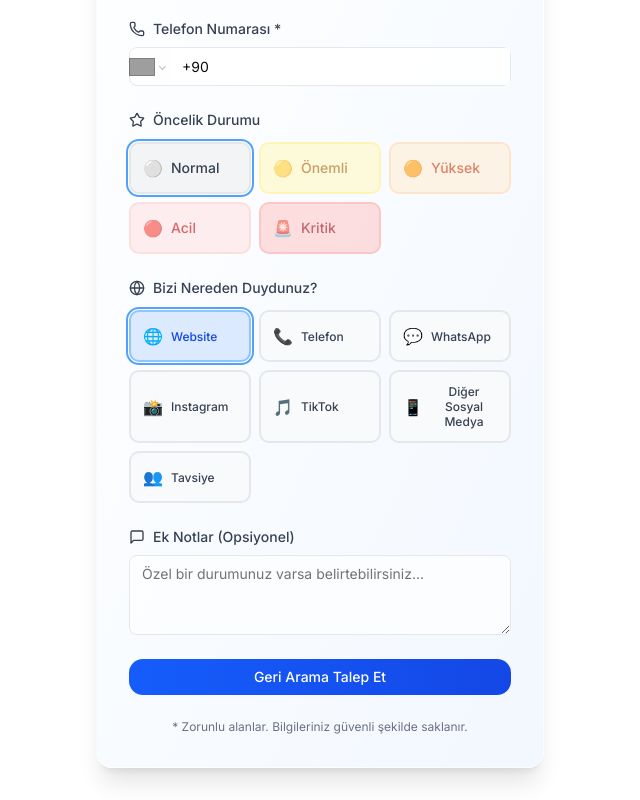
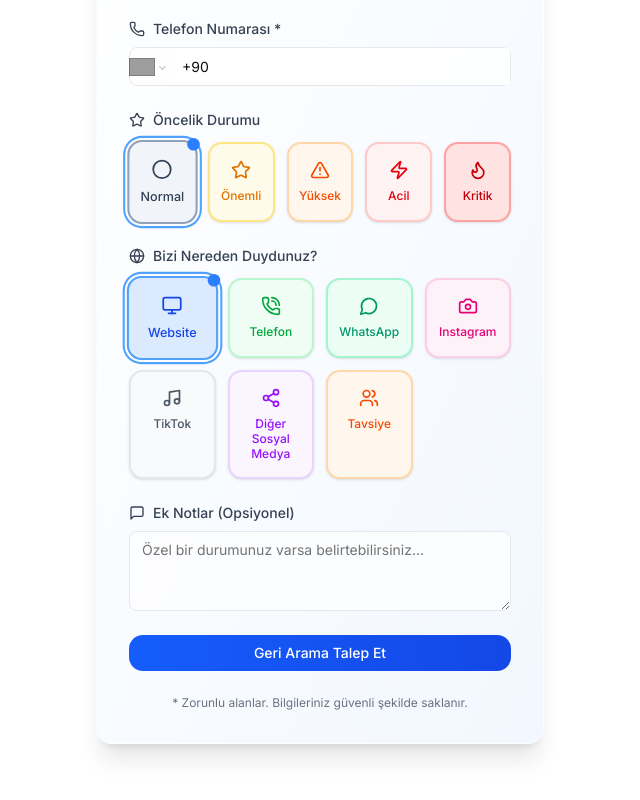
Before and after one commit to vassimdr/dr-sahin-durmus-website, a Next.js app: page / in a window 1280 px wide. Shown: the part 4200-5000 px from the top of the page, without its empty margins (320-960 px from the left). Built offline with nearby package versions, Linux system fonts and the light colour scheme; no server answers; grey boxes are pictures that could not be loaded.

Commit message:
Geri arama formu butonlarini zariflesitir - Lucide ikonlar, animasyonlar, daha iyi tasarim

```diff
--- a/src/components/home/CallbackForm.tsx
+++ b/src/components/home/CallbackForm.tsx
@@ -2,7 +2,29 @@
 
 import { useState } from 'react';
 import { motion } from 'framer-motion';
-import { Phone, User, CheckCircle, AlertCircle, Loader2, MessageSquare, Star, Globe, Instagram, Music } from 'lucide-react';
+import {
+  Phone,
+  User,
+  CheckCircle,
+  AlertCircle,
+  Loader2,
+  MessageSquare,
+  Star,
+  Globe,
+  Instagram,
+  Music,
+  Circle,
+  AlertTriangle,
+  Zap,
+  Flame,
+  Siren,
+  Monitor,
+  PhoneCall,
+  MessageCircle,
+  Camera,
+  Users,
+  Share2
+} from 'lucide-react';
 import { Button } from '@/components/ui/button';
 import { Input } from '@/components/ui/input';
 import { Card, CardContent } from '@/components/ui/card';
@@ -15,23 +37,53 @@ interface CallbackFormProps {
   className?: string;
 }
 
-// Dinamik konfigürasyon
+// Dinamik konfigürasyon - Daha zarif ikonlar ve renkler
 const PRIORITY_OPTIONS = [
-  { value: 1, label: 'Normal', icon: '⚪', color: 'bg-gray-100 text-gray-700 border-gray-200 hover:bg-gray-200' },
-  { value: 2, label: 'Önemli', icon: '🟡', color: 'bg-yellow-100 text-yellow-700 border-yellow-200 hover:bg-yellow-200' },
-  { value: 3, label: 'Yüksek', icon: '🟠', color: 'bg-orange-100 text-orange-700 border-orange-200 hover:bg-orange-200' },
-  { value: 4, label: 'Acil', icon: '🔴', color: 'bg-red-100 text-red-700 border-red-200 hover:bg-red-200' },
-  { value: 5, label: 'Kritik', icon: '🚨', color: 'bg-red-200 text-red-800 border-red-300 hover:bg-red-300' }
+  {
+    value: 1,
+    label: 'Normal',
+    icon: Circle,
+    color: 'bg-slate-50 text-slate-600 border-slate-200 hover:bg-slate-100 hover:border-slate-300',
+    selectedColor: 'bg-slate-100 text-slate-700 border-slate-400 shadow-sm'
+  },
+  {
+    value: 2,
+    label: 'Önemli',
+    icon: Star,
+    color: 'bg-amber-50 text-amber-600 border-amber-200 hover:bg-amber-100 hover:border-amber-300',
+    selectedColor: 'bg-amber-100 text-amber-700 border-amber-400 shadow-sm'
+  },
+  {
+    value: 3,
+    label: 'Yüksek',
+    icon: AlertTriangle,
+    color: 'bg-orange-50 text-orange-600 border-orange-200 hover:bg-orange-100 hover:border-orange-300',
+    selectedColor: 'bg-orange-100 text-orange-700 border-orange-400 shadow-sm'
+  },
+  {
+    value: 4,
+    label: 'Acil',
+    icon: Zap,
+    color: 'bg-red-50 text-red-600 border-red-200 hover:bg-red-100 hover:border-red-300',
+    selectedColor: 'bg-red-100 text-red-700 border-red-400 shadow-sm'
+  },
+  {
+    value: 5,
+    label: 'Kritik',
+    icon: Flame,
+    color: 'bg-red-100 text-red-700 border-red-300 hover:bg-red-200 hover:border-red-400',
+    selectedColor: 'bg-red-200 text-red-800 border-red-500 shadow-md'
+  }
 ];
 
 const SOURCE_OPTIONS = [
-  { value: 'website', label: 'Website', icon: '🌐' },
-  { value: 'phone', label: 'Telefon', icon: '📞' },
-  { value: 'whatsapp', label: 'WhatsApp', icon: '💬' },
-  { value: 'instagram', label: 'Instagram', icon: '📸' },
-  { value: 'tiktok', label: 'TikTok', icon: '🎵' },
-  { value: 'social', label: 'Diğer Sosyal Medya', icon: '📱' },
-  { value: 'referral', label: 'Tavsiye', icon: '👥' }
+  { value: 'website', label: 'Website', icon: Monitor, color: 'bg-blue-50 text-blue-600 border-blue-200 hover:bg-blue-100' },
+  { value: 'phone', label: 'Telefon', icon: PhoneCall, color: 'bg-green-50 text-green-600 border-green-200 hover:bg-green-100' },
+  { value: 'whatsapp', label: 'WhatsApp', icon: MessageCircle, color: 'bg-emerald-50 text-emerald-600 border-emerald-200 hover:bg-emerald-100' },
+  { value: 'instagram', label: 'Instagram', icon: Camera, color: 'bg-pink-50 text-pink-600 border-pink-200 hover:bg-pink-100' },
+  { value: 'tiktok', label: 'TikTok', icon: Music, color: 'bg-gray-50 text-gray-600 border-gray-200 hover:bg-gray-100' },
+  { value: 'social', label: 'Diğer Sosyal Medya', icon: Share2, color: 'bg-purple-50 text-purple-600 border-purple-200 hover:bg-purple-100' },
+  { value: 'referral', label: 'Tavsiye', icon: Users, color: 'bg-orange-50 text-orange-600 border-orange-200 hover:bg-orange-100' }
 ];
 
 export default function CallbackForm({ className = '' }: CallbackFormProps) {
@@ -240,55 +292,83 @@ export default function CallbackForm({ className = '' }: CallbackFormProps) {
           </div>
         </div>
 
-        {/* Öncelik Durumu - Butonlar */}
+        {/* Öncelik Durumu - Zarif Butonlar */}
         <div className="space-y-3">
           <Label className="text-sm font-medium text-gray-700 flex items-center gap-2">
             <Star className="w-4 h-4" />
             Öncelik Durumu
           </Label>
-          <div className="grid grid-cols-2 sm:grid-cols-3 gap-2">
-            {PRIORITY_OPTIONS.map((option) => (
-              <button
+          <div className="grid grid-cols-2 sm:grid-cols-3 lg:grid-cols-5 gap-3">
+            {PRIORITY_OPTIONS.map((option) => {
+              const IconComponent = option.icon;
+              const isSelected = formData.priority === option.value;
+
+              return (
+                <motion.button
                   key={option.value}
                   type="button"
                   onClick={() => handleInputChange('priority', option.value)}
                   disabled={isSubmitting}
-                className={`p-3 rounded-lg border-2 transition-all duration-200 flex items-center gap-2 text-sm font-medium ${
-                  formData.priority === option.value
-                    ? `${option.color} ring-2 ring-blue-400 ring-offset-1`
-                    : `${option.color} opacity-60 hover:opacity-100`
-                } disabled:opacity-30 disabled:cursor-not-allowed`}
+                  whileHover={{ scale: 1.02 }}
+                  whileTap={{ scale: 0.98 }}
+                  className={`relative p-4 rounded-xl border-2 transition-all duration-300 flex flex-col items-center gap-2 text-sm font-medium min-h-[80px] ${
+                    isSelected
+                      ? `${option.selectedColor} ring-2 ring-blue-400 ring-offset-2 transform scale-105`
+                      : `${option.color} hover:transform hover:scale-102`
+                  } disabled:opacity-30 disabled:cursor-not-allowed disabled:transform-none shadow-sm hover:shadow-md`}
                 >
-                <span className="text-base">{option.icon}</span>
-                <span>{option.label}</span>
-              </button>
-            ))}
+                  <IconComponent className="w-5 h-5" />
+                  <span className="text-xs leading-tight text-center">{option.label}</span>
+                  {isSelected && (
+                    <motion.div
+                      initial={{ scale: 0 }}
+                      animate={{ scale: 1 }}
+                      className="absolute -top-1 -right-1 w-3 h-3 bg-blue-500 rounded-full"
+                    />
+                  )}
+                </motion.button>
+              );
+            })}
           </div>
         </div>
 
-        {/* Bizi Nereden Duydunuz - Butonlar */}
+        {/* Bizi Nereden Duydunuz - Zarif Butonlar */}
         <div className="space-y-3">
           <Label className="text-sm font-medium text-gray-700 flex items-center gap-2">
             <Globe className="w-4 h-4" />
             Bizi Nereden Duydunuz?
           </Label>
-          <div className="grid grid-cols-2 sm:grid-cols-3 gap-2">
-            {SOURCE_OPTIONS.map((option) => (
-              <button
+          <div className="grid grid-cols-2 sm:grid-cols-3 lg:grid-cols-4 gap-3">
+            {SOURCE_OPTIONS.map((option) => {
+              const IconComponent = option.icon;
+              const isSelected = formData.source === option.value;
+
+              return (
+                <motion.button
                   key={option.value}
                   type="button"
                   onClick={() => handleInputChange('source', option.value)}
                   disabled={isSubmitting}
-                className={`p-3 rounded-lg border-2 transition-all duration-200 flex items-center gap-2 text-sm font-medium ${
-                  formData.source === option.value
-                    ? 'bg-blue-100 text-blue-700 border-blue-300 ring-2 ring-blue-400 ring-offset-1'
-                    : 'bg-gray-50 text-gray-700 border-gray-200 hover:bg-gray-100 hover:border-gray-300'
-                } disabled:opacity-30 disabled:cursor-not-allowed`}
+                  whileHover={{ scale: 1.02 }}
+                  whileTap={{ scale: 0.98 }}
+                  className={`relative p-4 rounded-xl border-2 transition-all duration-300 flex flex-col items-center gap-2 text-sm font-medium min-h-[80px] ${
+                    isSelected
+                      ? 'bg-blue-100 text-blue-700 border-blue-400 ring-2 ring-blue-400 ring-offset-2 shadow-md transform scale-105'
+                      : `${option.color} hover:transform hover:scale-102 hover:shadow-md`
+                  } disabled:opacity-30 disabled:cursor-not-allowed disabled:transform-none shadow-sm`}
                 >
-                <span className="text-base">{option.icon}</span>
-                <span className="text-xs leading-tight">{option.label}</span>
-              </button>
-            ))}
+                  <IconComponent className="w-5 h-5" />
+                  <span className="text-xs leading-tight text-center">{option.label}</span>
+                  {isSelected && (
+                    <motion.div
+                      initial={{ scale: 0 }}
+                      animate={{ scale: 1 }}
+                      className="absolute -top-1 -right-1 w-3 h-3 bg-blue-500 rounded-full"
+                    />
+                  )}
+                </motion.button>
+              );
+            })}
           </div>
         </div>
 
```
Lines whose indentation alone changed are shown as unchanged.
